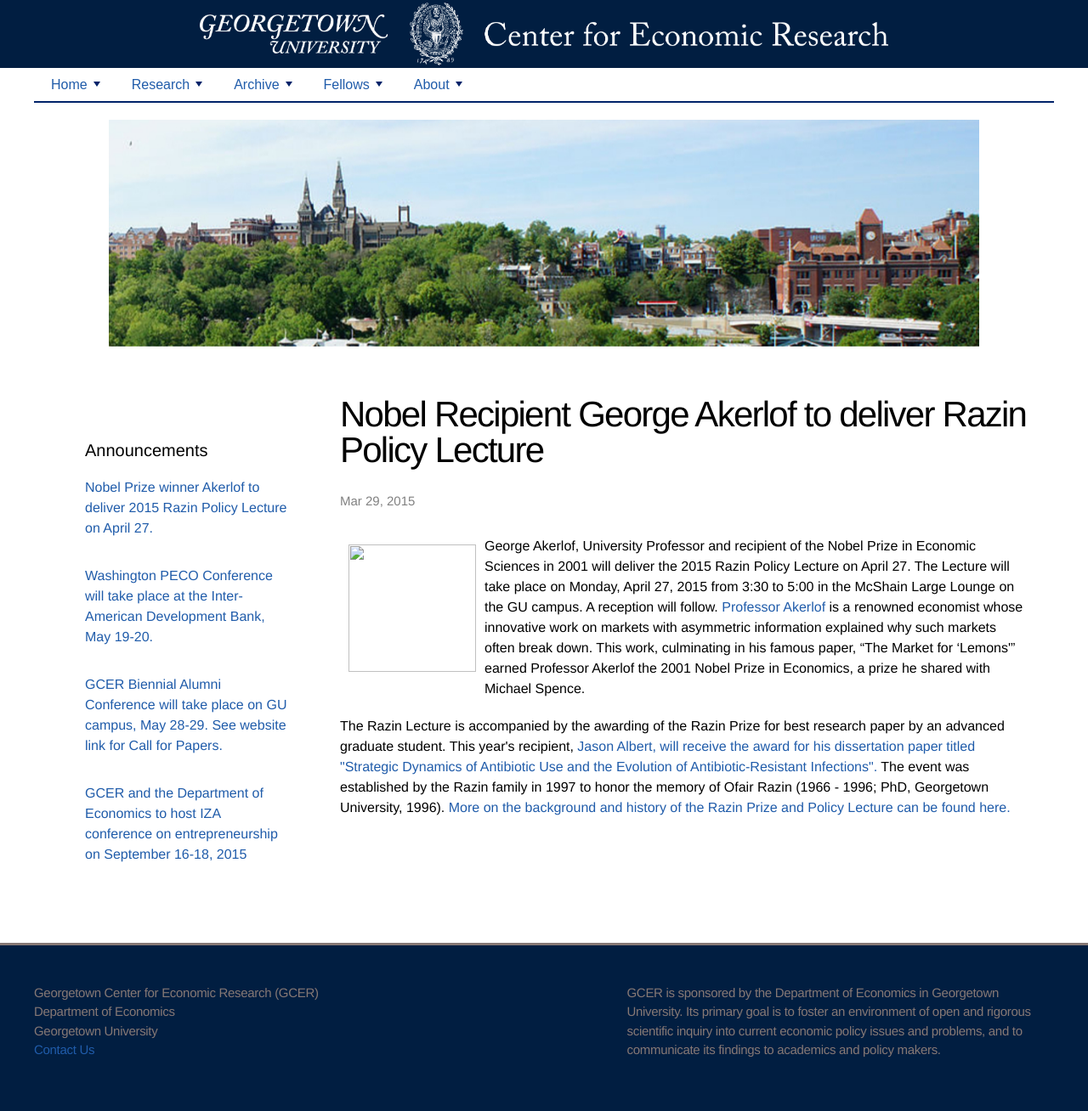
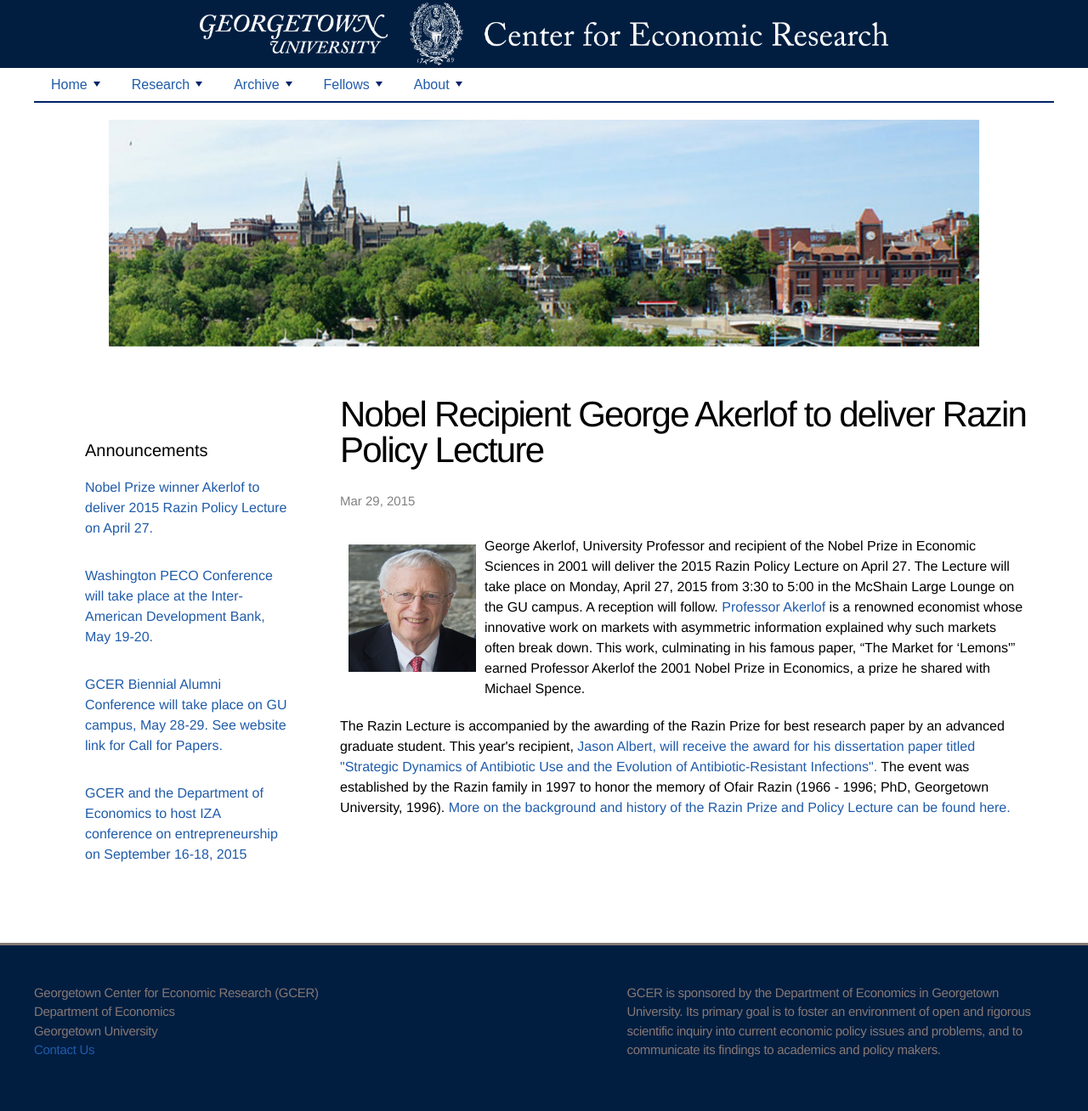
Before and after one commit to georgetown-econ/gcer, a Jekyll site: the page built from _posts/2015-03-29-nobel-recipient-george-akerlof-to-deliver-razin-policy-lecture.html, in a window 1280 px wide. Shown: the whole page at 85% size. Built offline with Jekyll 4.4.1, drawn with Linux system fonts in a browser that asks for light colours.

Commit message:
Updated 2015-03-29-nobel-recipient-george-akerlof-to-deliver-razin-policy-lecture.html

```diff
--- a/_posts/2015-03-29-nobel-recipient-george-akerlof-to-deliver-razin-policy-lecture.html
+++ b/_posts/2015-03-29-nobel-recipient-george-akerlof-to-deliver-razin-policy-lecture.html
@@ -5,7 +5,7 @@
 date: "2015-03-29 11:26:01"
 ---
 
-<p> <img style="float: left; width: 150px; height: 150px; margin: 10px;" src="{{ site.baseurl }}/assets/images/2015-03-31-Akerlof.jpg" />
+<p> <img style="float: left; width: 150px; height: 150px; margin: 10px;" src="{{ site.baseurl }}/assets/images/Akerlof.jpg" />
 George Akerlof, University Professor and recipient of the Nobel Prize in Economic Sciences in 2001 will deliver the 2015 Razin Policy Lecture on April 27@@@.  The Lecture will take place on Monday, April 27, 2015 from 3:30 to 5:00 in the McShain Large Lounge on the GU campus. A reception will follow. <a href= "http://explore.georgetown.edu/people/gaa53/">  Professor Akerlof </a> is a renowned economist whose innovative work on markets with asymmetric information explained why such markets often break down. This work, culminating in his famous paper, “The Market for ‘Lemons'” earned Professor Akerlof the 2001 Nobel Prize in Economics, a prize he shared with Michael Spence. </p>
 
 <p> The Razin Lecture is accompanied by the awarding of the Razin Prize for best research paper by an advanced graduate student. This year's recipient, <a href= "/2014-10-14-razin-prize"> Jason Albert, will receive the award for his dissertation paper titled "Strategic Dynamics of Antibiotic Use and the Evolution of Antibiotic-Resistant Infections". </a>  The event was established by the Razin family in 1997 to honor the memory of Ofair Razin (1966 - 1996; PhD, Georgetown University, 1996). <a href= "http://econ.georgetown.edu/phd/razin-price"> More on the background and history of the Razin Prize and Policy Lecture can be found here.  </a> </p>
```
